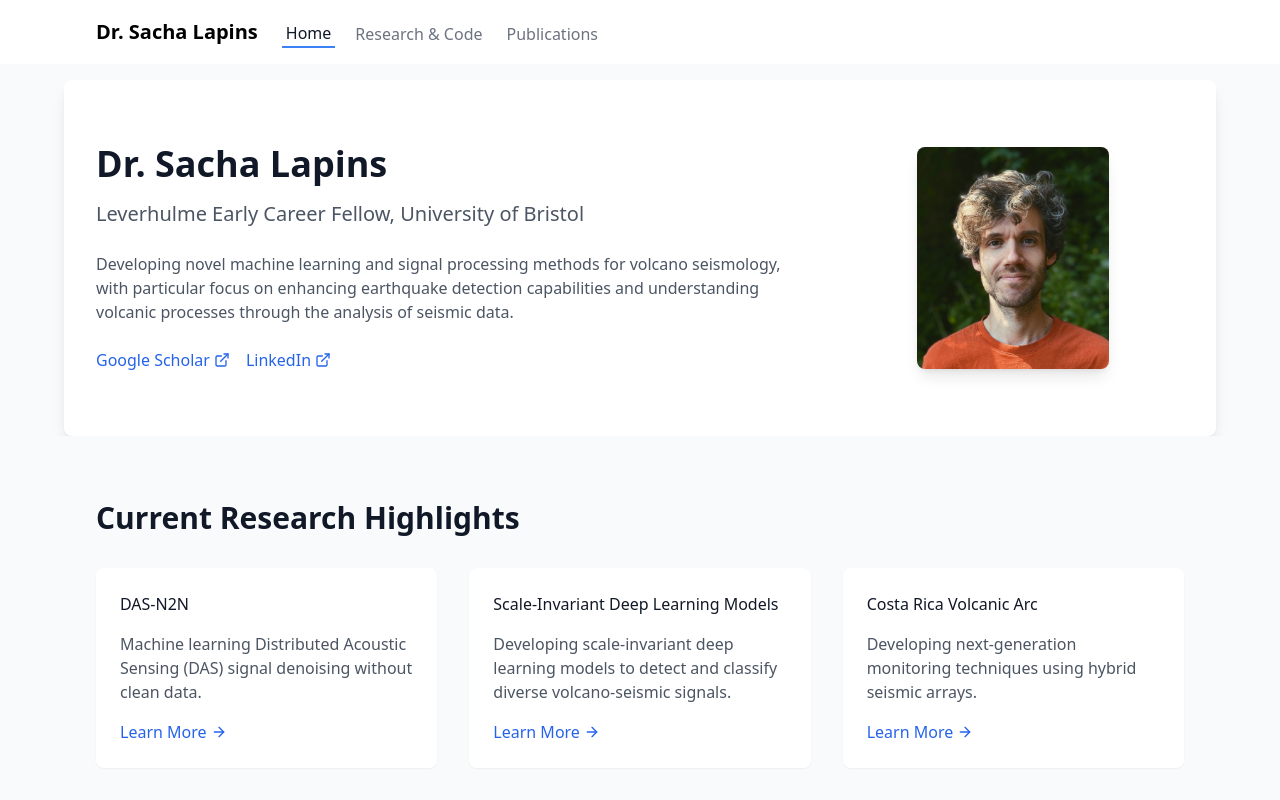
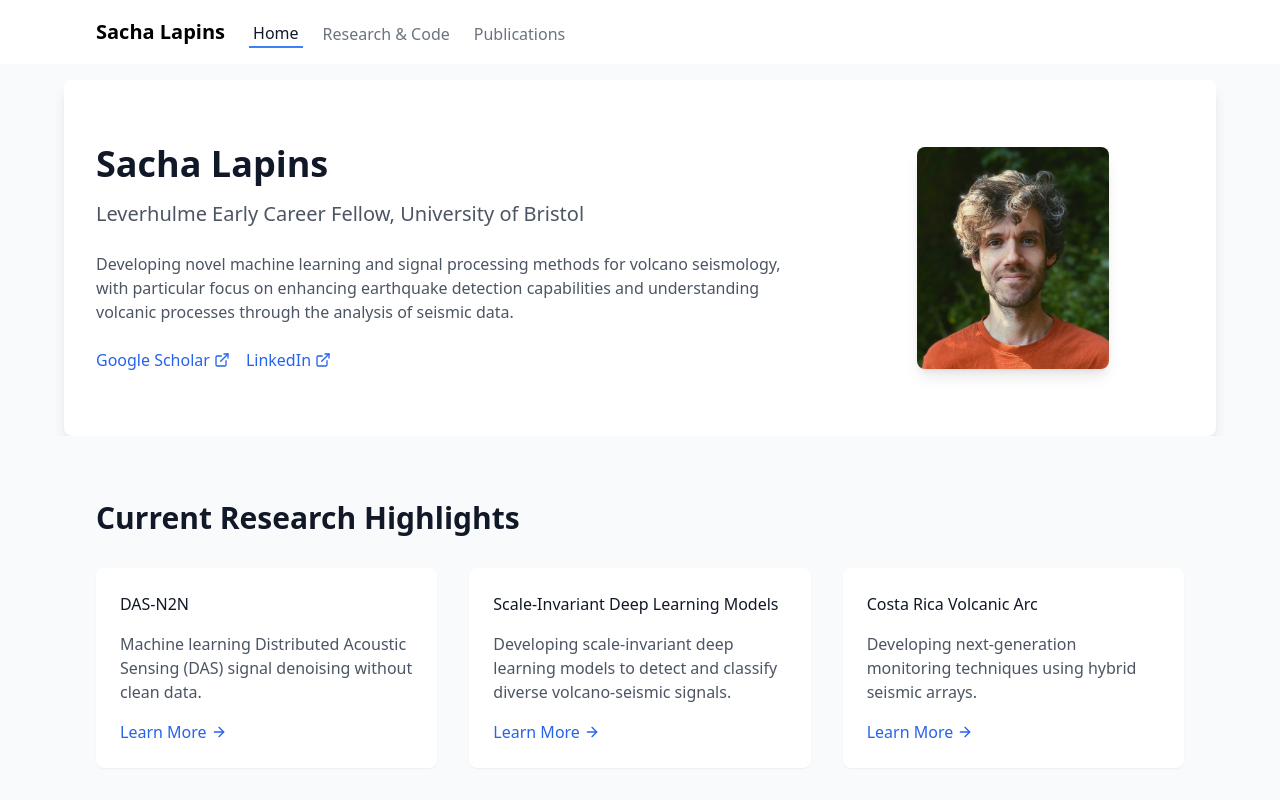
Before and after one commit to sachalapins/sachalapins.github.io, a React (Create React App) app: page / in a window 1280 px wide. Shown: the top 800 px of the page. Built offline with nearby package versions, Linux system fonts and the light colour scheme.

Commit message:
Updated title

```diff
--- a/src/components/layout/Navigation.jsx
+++ b/src/components/layout/Navigation.jsx
@@ -16,7 +16,7 @@
           {/* Logo/Title and Desktop Navigation */}
           <div className="flex items-center space-x-6">
             <div className="flex-shrink-0">
-              <span className="text-xl font-semibold">Dr. Sacha Lapins</span>
+              <span className="text-xl font-semibold">Sacha Lapins</span>
             </div>
             {/* Desktop Navigation */}
             <div className="hidden sm:flex space-x-4">
--- a/src/components/pages/HomePage.jsx
+++ b/src/components/pages/HomePage.jsx
@@ -47,7 +47,7 @@
             {/* Left Column */}
             <div className="text-center md:text-left md:col-span-2">
               <h1 className="text-4xl font-bold text-gray-900 mb-4">
-                Dr. Sacha Lapins
+                Sacha Lapins
               </h1>
               <p className="text-xl text-gray-600 mb-6">
                 Leverhulme Early Career Fellow, University of Bristol
```
